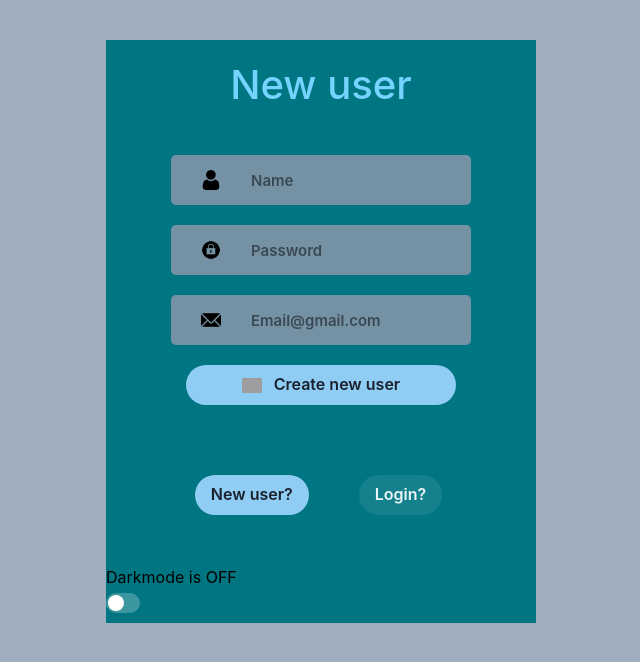
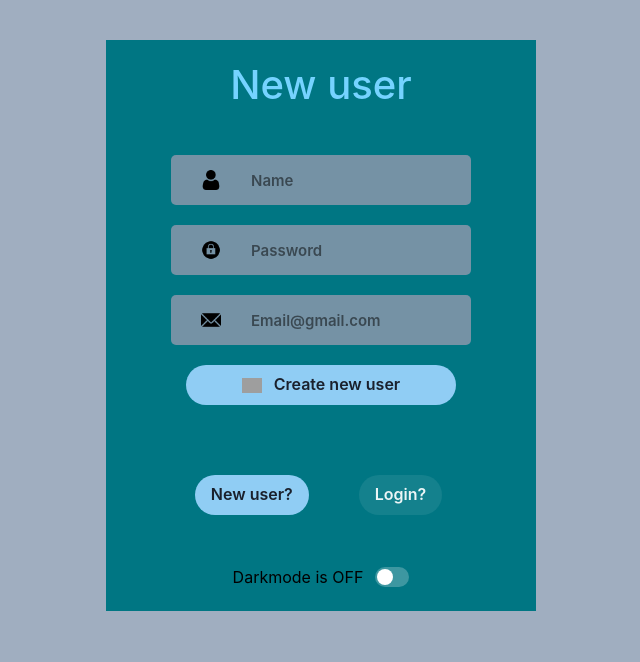
Before and after one commit to Fenix900/CampusGram, a React (Create React App) app in the folder project-app/: page / in a window 1280 px wide. Shown: the top 662 px of the page, without its empty margins (319-959 px from the left). Built offline with nearby package versions, Linux system fonts and the light colour scheme; no server answers; grey boxes are pictures that could not be loaded.

Commit message:
Added darkmode to feed too
Now we have a darkmode switch on the homepage too which changes the theme of the whole page

```diff
--- a/project-app/src/Components/Login_Signup/Login_Signup.jsx
+++ b/project-app/src/Components/Login_Signup/Login_Signup.jsx
@@ -2,7 +2,7 @@ import React, { useState } from 'react'
 import "./Login_Signup.css"
 import { NewUser } from './NewUser'
 import { Login } from './Login'
-import { Box, Button, Switch, Text } from '@chakra-ui/react'
+import { Box, Button, Switch, Text, Flex } from '@chakra-ui/react'
 import useSwitchStore from '../../globalStates/darkModeStore'
 
 
@@ -40,13 +40,13 @@ export const Login_Signup = () => {
           Login?
         </Button>
       </div>
-        <Box>
+        <Flex justifyContent={"center"} alignItems={"center"} gap={3} pb={3}>
           <Text>Darkmode is {isSwitchOn ? 'ON' : 'OFF'}</Text>
           <Switch
             isChecked={isSwitchOn}
             onChange={toggleSwitch}
           />
-        </Box>
+        </Flex>
     </div>
   </div>
   )
--- a/project-app/src/Components/Sidebar/Sidebar.jsx
+++ b/project-app/src/Components/Sidebar/Sidebar.jsx
@@ -1,14 +1,14 @@
-import { Avatar, Box, Flex, Image, Link, Spinner, Text, Toast, Tooltip } from '@chakra-ui/react'
+import { Avatar, Box, Flex, Image, Link, Spinner, Switch, Text, Toast, Tooltip } from '@chakra-ui/react'
 import React from 'react'
 import {Link as ReactRouterLink, useNavigate} from 'react-router-dom'
-import TestICON from "../Assets/Email.png"
 import signOut_icon from "../Assets/logout.png"
 import {useSignOut} from "react-firebase-hooks/auth"
 import { auth } from '../../Firebase/firebase';
 import { useDisplayError } from '../../hooks/useDisplayError';
 import useAuthStore from "../../globalStates/authStore"
-import searchIcon from "../Assets/search.png"
 import SidebarOrderItems from './SidebarOrderItems'
+import useSwitchStore from '../../globalStates/darkModeStore'
+
 
 //This is the side bar that is being imported to the layout
 const Sidebar = () => {
@@ -17,6 +17,8 @@ const Sidebar = () => {
     const UserLogOut = useAuthStore((state) => state.logout) //To sign out user (Remove user from local storage)
     const userInfo = useAuthStore((state) => state.user);    //Get user info (Fetch user information locally)
     const navigate = useNavigate()
+    const {isSwitchOn, toggleSwitch} = useSwitchStore();
+
     //This function handles logouts
     const logOutUser = async () => {
         try {
@@ -40,7 +42,7 @@ const Sidebar = () => {
         top={0}
         left={0}
         px={{base:2,md:4}}>
-            <Flex direction={'column'} gap={20}  w={"full"} height={"full"}>
+            <Flex direction={'column'} gap={20}  w={"full"} height={"95%"}>
                 <Link as={ReactRouterLink} to={'/home'} pl={2} display={{base:"none", md:"block"}} _hover={{bg:"gray.700"}}>
                     <div>
                         <Text fontSize={'29px'} as='kbd'>
@@ -80,6 +82,11 @@ const Sidebar = () => {
                     </Flex>
                 </Tooltip>
             </Flex>
+            <Flex justifyContent={"center"} alignItems={"center"}>
+                <Text>Darkmode: </Text>
+                <Switch p={5} isChecked={isSwitchOn} onChange={toggleSwitch}/>
+                <Text>{isSwitchOn ? 'ON' : 'OFF'}</Text>
+            </Flex>
         </Box>
     )
 }
```
